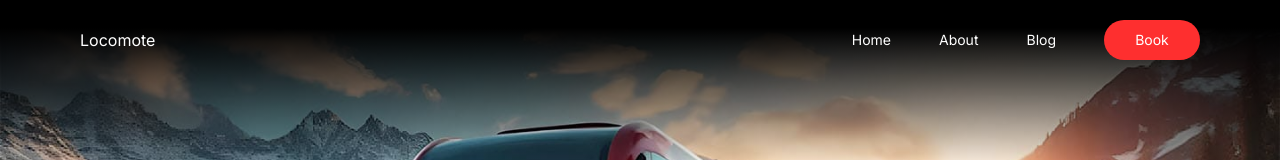
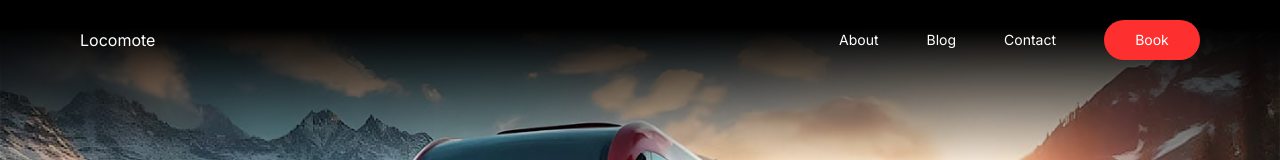
Before and after one commit to knowsblednyahaha/Locomote, a Next.js app: page / in a window 1280 px wide. Shown: the top 160 px of the page. Built offline with nearby package versions, Linux system fonts and the light colour scheme.

Commit message:
fixed some missing part on image properties and use mapping on navbar

```diff
--- a/app/components/AboutSection.tsx
+++ b/app/components/AboutSection.tsx
@@ -49,6 +49,7 @@ export default function AboutSection() {
               src="/img/aboutsection.jpg"
               className="rounded-3xl object-cover"
               fill={true}
+              sizes="(max-width: 640px) 100vw, 50vw"
               alt="About Section Image"
             />
           </div>
--- a/app/components/Header.tsx
+++ b/app/components/Header.tsx
@@ -1,7 +1,16 @@
+"use client";
 import React from "react";
+import { usePathname } from "next/navigation";
 import { IoIosMenu } from "react-icons/io";
 
 export default function Header() {
+  const pathname = usePathname();
+
+  const navItems = [
+    { label: "About", href: "/about" },
+    { label: "Blog", href: "/work" },
+    { label: "Contact", href: "/contact" },
+  ];
   return (
     <header className="max-w-[1440px] w-full m-auto ">
       <div className="max-w-[1440px] w-full absolute w-full flex justify-between items-center text-white py-5 px-5 md:px-10 lg:px-20 z-20">
@@ -10,9 +19,9 @@ export default function Header() {
         </div>
         <div className="hidden gap-x-12 items-center sm:flex flex-row sm:text-sm md:text-md">
           <ul className="flex gap-x-12">
-            <li>Home</li>
-            <li>About</li>
-            <li>Blog</li>
+            {navItems.map((item, i) => (
+              <li key={i}>{item.label}</li>
+            ))}
           </ul>
           <div>
             <button className="sm:h-10 sm:w-24 bg-[#FE2F2F] text-white rounded-3xl">
```
